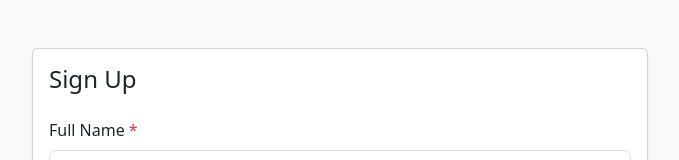
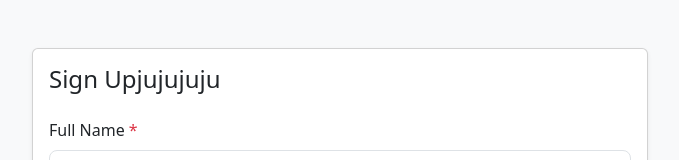
Before and after one commit to souravcog92/dynamic-form, a React (Vite) app: page / in a window 1280 px wide. Shown: the top 160 px of the page, without its empty margins (300-979 px from the left). Built offline with nearby package versions, Linux system fonts and the light colour scheme.

Commit message:
changes in signup

```diff
--- a/src/App.jsx
+++ b/src/App.jsx
@@ -9,7 +9,7 @@ export default function App() {
     <div className="container py-5" style={{ maxWidth: 640 }}>
       <div className="card shadow-sm">
         <div className="card-body">
-          <h1 className="h4 mb-4">Sign Up</h1>
+          <h1 className="h4 mb-4">Sign Upjujujuju</h1>
           <DynamicForm
             fields={signupFormConfig}
             submitLabel="Create account"
```
